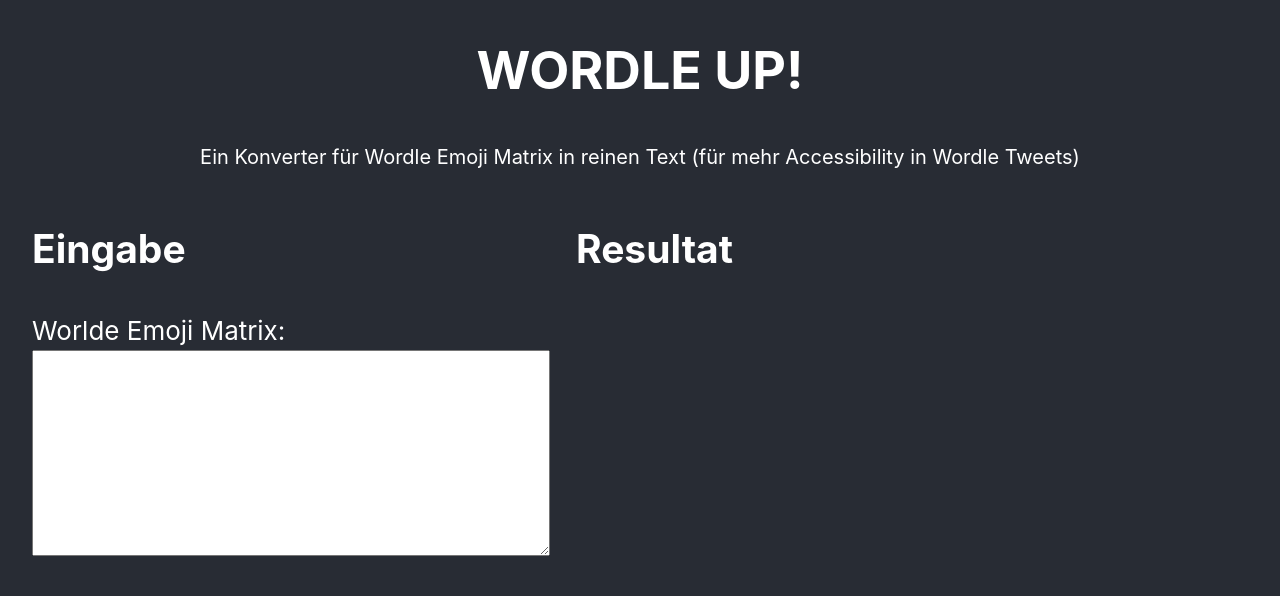
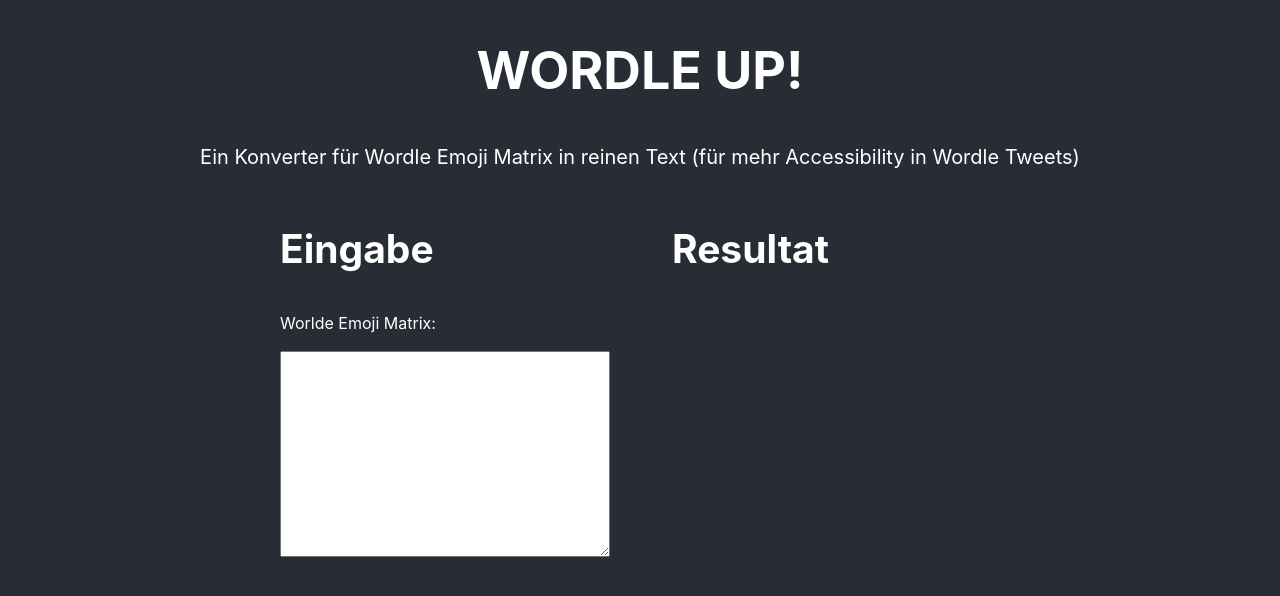
Before and after one commit to a11yup/wordleup, a React (Create React App) app: page / in a window 1280 px wide. Shown: the top 596 px of the page. Built offline with nearby package versions, Linux system fonts and the light colour scheme.

Commit message:
Fix more layouting

```diff
--- a/src/App.css
+++ b/src/App.css
@@ -11,29 +11,32 @@
   padding: 2rem;
 }
 
+main {
+  max-width: 720px;
+  margin: 0 auto;
+}
+
 .emoji-matrix-input {
   height: 200px;
   font-size: 2rem;
 
   margin-bottom: 1rem;
-  width: 100%;
+  width: 90%;
 }
 
 .result {
   white-space: pre-line;
-  font-size: 1.25rem;
+  font-size: 1rem;
 }
 
 .input-output-area {
   display: flex;
   flex-direction: column;
-  width: 80vw;
 }
 
 @media only screen and (min-width: 640px) {
   .input-output-area {
     flex-direction: row;
-    width: 80vw;
   }
 }
 
@@ -55,6 +58,8 @@
 
 .label {
   display: block;
+  font-size: 1rem;
+  margin-bottom: 1rem;
 }
 
 .subtext {
```
